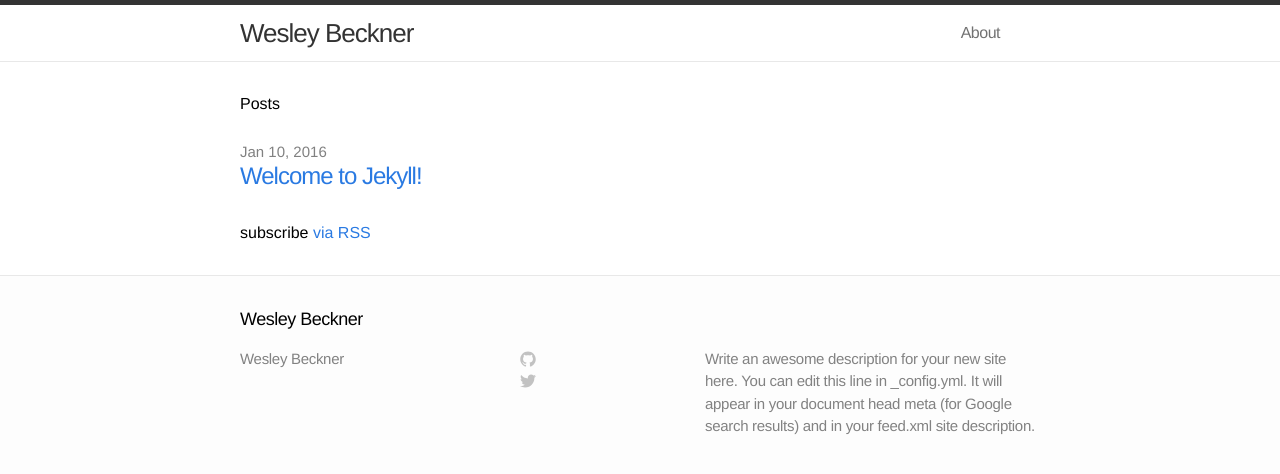
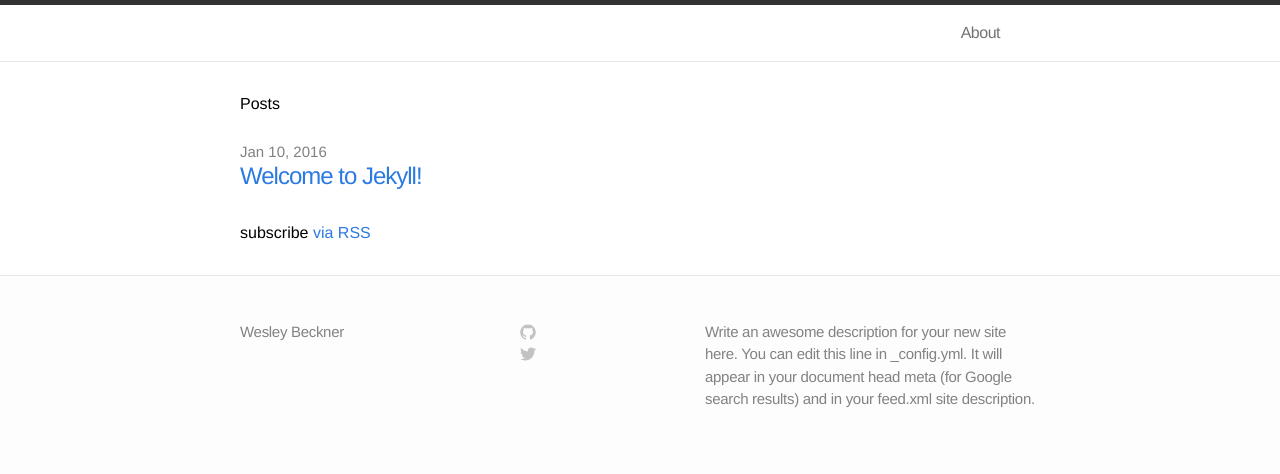
Before and after one commit to wesleybeckner/wesleybeckner.github.io, a Jekyll site: the page built from index.html, in a window 1280 px wide. Shown: the top 474 px of the page. Built offline with Jekyll 4.4.1, drawn with Linux system fonts in a browser that asks for light colours.

Commit message:
trying to get jekyll to work

```diff
--- a/_config.yml
+++ b/_config.yml
@@ -1,5 +1,4 @@
 # Site settings
-name: Wesley Beckner
 title: Wesley Beckner
 description: "Write an awesome description for your new site here. You can edit this line in _config.yml. It will appear in your document head meta (for Google search results) and in your feed.xml site description."
 baseurl: "http://wesleybeckner.github.io"
```
